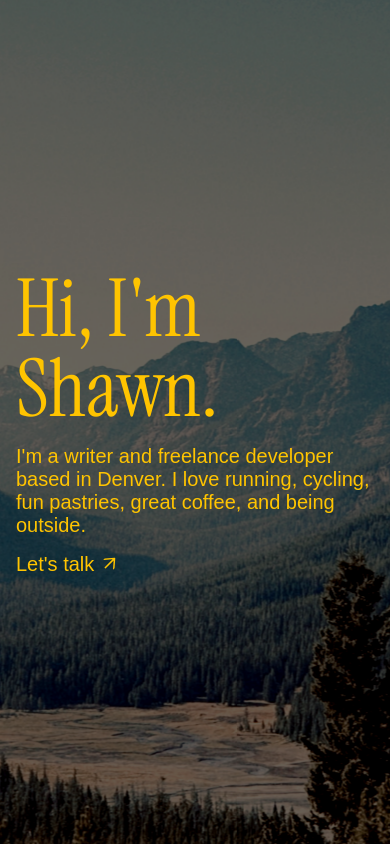
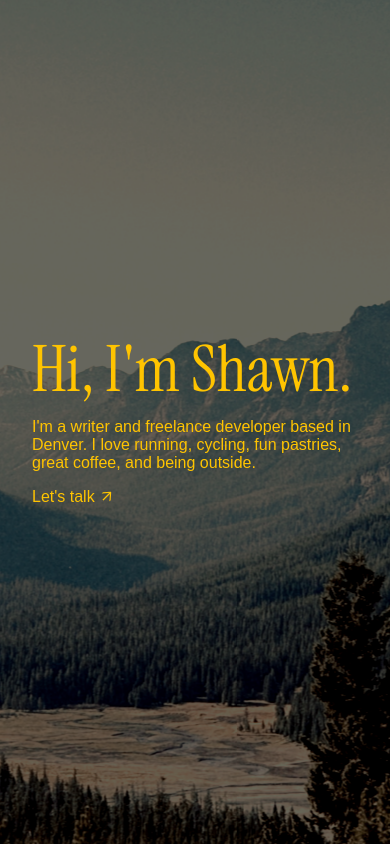
Before and after one commit to git-shawn/Portfolio-2025, a Next.js app: page / in a window 390 px wide. Built offline with nearby package versions, Linux system fonts and the light colour scheme; a web font is replaced by a local one.

Commit message:
Responsive improvements
Better appearance on mobile devices and large screens

```diff
--- a/src/app/page.js
+++ b/src/app/page.js
@@ -86,7 +86,7 @@ export default function Home() {
           <div className={styles.work}>
             <div className={styles.sectionHeader}>
               <h2>Code</h2>
-              <p>A smattering of things I've built with code — mostly Swift and JavaScript.</p>
+              <p>A smattering of code that I've written, mainly using either Swift or JavaScript.</p>
             </div>
             <Carousel slides={APPS} options={CAROUSEL_OPTIONS} />
           </div>
--- a/src/app/page.module.css
+++ b/src/app/page.module.css
@@ -1,10 +1,19 @@
 .page {
+  box-sizing: border-box;
   width: 100dvw;
   height: 100dvh;
-  overflow: scroll;
+  overflow-y: scroll;
+  overflow-x: clip;
   scroll-snap-type: y mandatory;
   scroll-behavior: smooth;
   overscroll-behavior: none;
+}
+
+@supports(padding:max(0px)) {
+  .page {
+    padding-left: max(1em, env(safe-area-inset-left));
+    padding-right: max(1em, env(safe-area-inset-right));
+  }
 }
 
 .bgImage {
@@ -15,7 +24,7 @@
   left: 0;
   width: 100dvw;
   height: 100dvh;
-  filter: contrast(130%) brightness(0.4) blur(var(--blur));
+  filter: contrast(140%) sepia(0.2) brightness(0.4) blur(var(--blur));
   transform: scale(1.09);
 }
 
@@ -25,38 +34,43 @@
 
 @media (prefers-contrast: more) {
   .bgImage {
-    filter: contrast(130%) brightness(0.2) blur(var(--blur));
+    filter: contrast(60%) sepia(0.2) brightness(0.3) blur(var(--blur));
   }
 }
 
 @media (prefers-reduced-motion: reduce) {
   .bgImage {
-    filter: contrast(130%) brightness(0.4) blur(30px);
+    filter: contrast(140%) sepia(0.2) brightness(0.4) blur(30px);
   }
 }
 
 @media (prefers-contrast: more) and (prefers-reduced-motion: reduce) {
   .bgImage {
-    filter: contrast(130%) brightness(0.2) blur(30px);
+    filter: contrast(60%) sepia(0.2) brightness(0.3) blur(30px);
   }
 }
 
 .content {
+  box-sizing: border-box;
   scroll-snap-align: start;
   position: relative;
-  overflow: hidden;
+  overflow-x: visible;
   overscroll-behavior: none;
-  width: 100dvw;
+  width: 100%;
   height: 100dvh;
   display: flex;
   flex-direction: column;
   justify-content: center;
   align-items: center;
   padding: 0px;
+
+  max-width: 1200px;
+  margin: auto;
 }
 
 .hero {
-  color: #FFC400;;
+  color: #FFC400;
+  ;
   max-width: 600px;
   display: flex;
   flex-direction: column;
@@ -98,18 +112,35 @@
   .content a:hover svg {
     transform: rotate(-45deg);
   }
+
   .content a:hover {
     text-decoration: underline;
   }
 }
 
+@media (max-width: 640px) {
+
+  .hero h1 {
+    font-size: 64px;
+  }
+  .content p,
+  .content a {
+    font-size: 16px;
+  }
+
+  .sectionHeader h2 {
+    font-size: 48px !important;
+    line-height: 1.3;
+  }
+}
+
 .work,
 .contact {
-  overflow: hidden;
+  overflow-x: visible;
   box-sizing: border-box;
   width: 100%;
   margin-top: 1em;
-  padding: 2.5em;
+  padding: .5em;
 }
 
 .work {
@@ -120,8 +151,9 @@
 }
 
 .contact {
-  margin-top: 4em;
-  overflow: scroll;
+  margin-top: 100px;
+  overflow-x: hidden;
+  overflow-y: scroll;
   overscroll-behavior: auto !important;
   display: flex;
   flex-direction: row;
@@ -129,6 +161,12 @@
   align-items: center;
   flex-wrap: wrap;
   gap: 3em;
+}
+
+@media (max-height: 400px) {
+  .sectionHeader {
+    display: none;
+  }
 }
 
 .contact div {
--- a/src/components/carousel.module.css
+++ b/src/components/carousel.module.css
@@ -1,4 +1,5 @@
 .carousel {
+    overflow-x: visible;
     max-width: 100%;
     margin-top: 1.5em;
     margin-left: 1.5em;
@@ -48,16 +49,17 @@
 
 .carouselSlide {
     position: relative;
-    min-width: 0;
-    max-height: 40dvh;
-    aspect-ratio: 1;
-    flex: 0 0 var(--slide-size);
+    max-width: min(33dvh, 320px);
+    max-height: min(33dvh, 320px);
+    flex: 0 0 100%;
+    aspect-ratio: 1 !important;
     background-color: var(--beige);
-    border-radius: 2rem;
+    border-radius: 20px;
     display: flex;
     flex-direction: column;
     justify-content: space-between;
     align-items: flex-end;
+
     cursor: pointer;
     background-size: cover;
     background-position: left top;
@@ -96,7 +98,8 @@
     background-size: 2px 2px;
     mix-blend-mode: overlay;
     z-index: 1;
-    border-radius: 2rem;
+    overflow: hidden;
+    border-radius: 20px;
 }
 
 @media (prefers-contrast: more) {
@@ -111,18 +114,6 @@
 
 .carouselSlide:not(:last-child) {
     margin-right: 1.5em;
-}
-
-@media (min-width: 750px) {
-    .carouselSlide {
-        flex: 0 0 var(--slide-size-sm);
-    }
-}
-
-@media (min-width: 1200px) {
-    .carouselSlide {
-        flex: 0 0 var(--slide-size-lg);
-    }
 }
 
 .carouselSlide svg {
@@ -155,7 +146,7 @@
     padding: 1em;
     z-index: 2;
     background: linear-gradient(transparent, var(--beige));
-    border-radius: 0 0 2rem 2rem;
+    border-radius: 0 0 20px 20px;
 }
 
 @media (prefers-contrast: more) {
--- a/src/components/header.module.css
+++ b/src/components/header.module.css
@@ -3,7 +3,6 @@
     top: 1em;
     padding: 0.7em 1em 0.7em 1.5em;
     border-radius: 2em;
-    margin: 1em;
     background-color: var(--beige);
     /* border: 1px solid var(--black); */
     box-shadow: rgba(0, 0, 0, 0.16) 0px 10px 36px 0px, rgba(0, 0, 0, 0.06) 0px 0px 0px 1px;
@@ -13,6 +12,8 @@
     gap: 0em;
     transition: gap 0.3s linear;
     z-index: 999;
+    max-width: 1200px;
+    margin: 1em auto;
 }
 
 @media (prefers-reduced-motion: reduce) {
```
